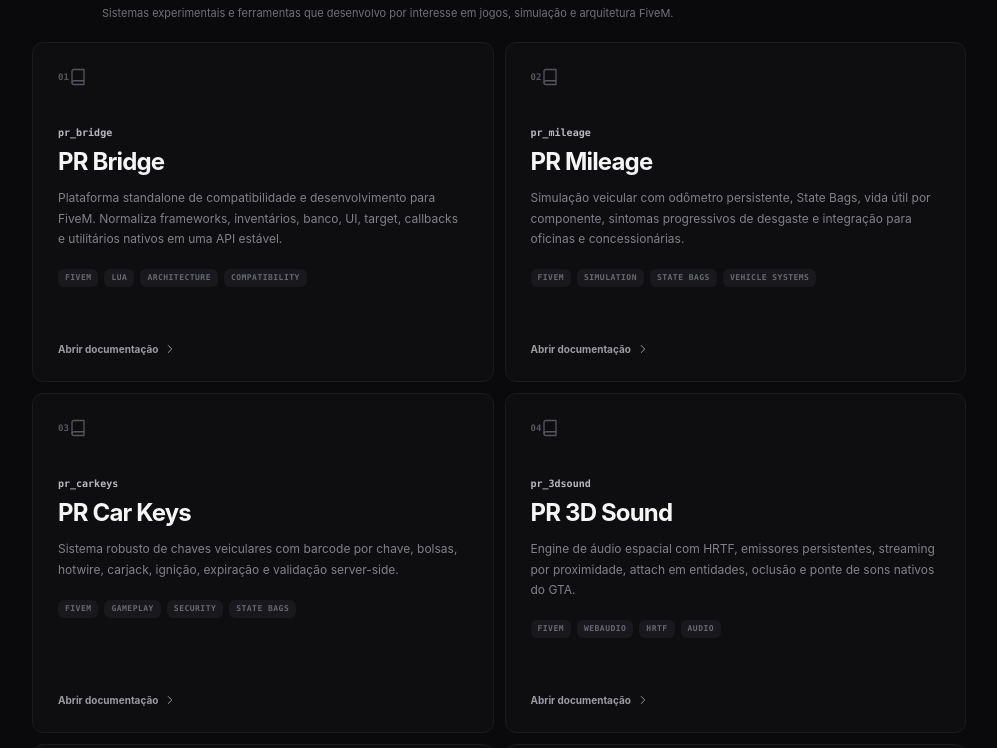
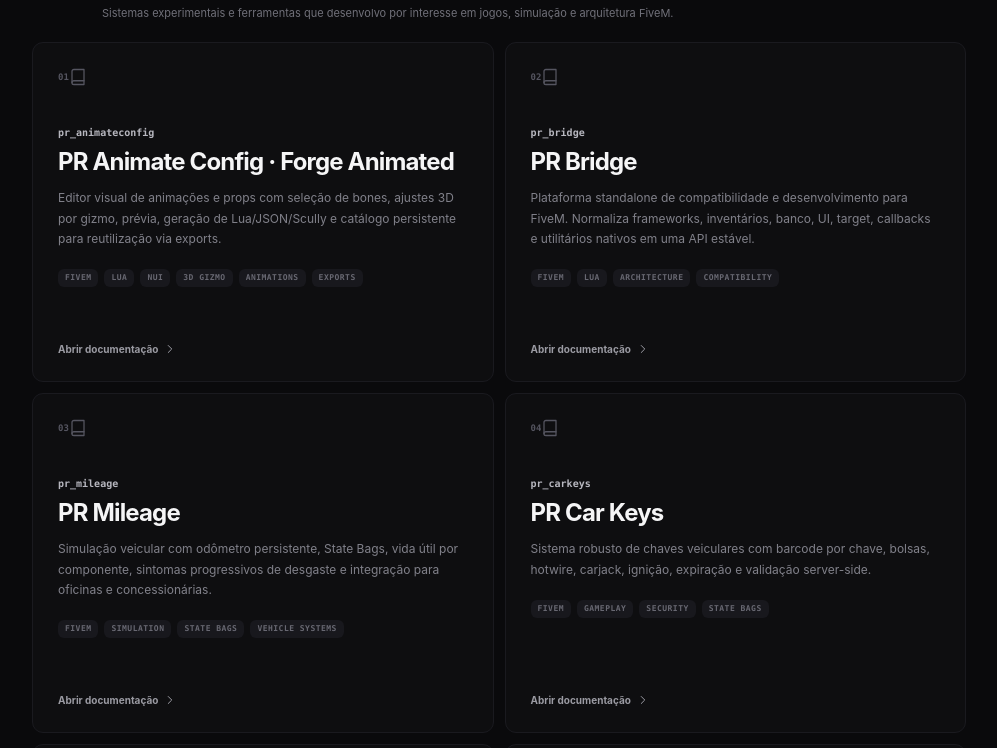
Before and after one commit to Pierremoraes-ofc/portifolio, a React (Vite) app: page / in a window 1280 px wide. Shown: the part 3760-4508 px from the top of the page, without its empty margins (270-1267 px from the left). Built offline with nearby package versions, Linux system fonts and the light colour scheme.

Commit message:
feat: showcase PR Animate Config in FiveM hobby projects

```diff
--- a/src/App.jsx
+++ b/src/App.jsx
@@ -38,6 +38,14 @@ const PROJECTS = [
 ];
 
 const HOBBY_PROJECTS = [
+  {
+    name: 'PR Animate Config · Forge Animated',
+    repo: 'https://github.com/Pierremoraes-ofc/pr_animateConfig',
+    code: 'pr_animateconfig',
+    tags: ['FiveM', 'Lua', 'NUI', '3D Gizmo', 'Animations', 'Exports'],
+    pt: 'Editor visual de animações e props com seleção de bones, ajustes 3D por gizmo, prévia, geração de Lua/JSON/Scully e catálogo persistente para reutilização via exports.',
+    en: 'Visual animation and prop editor with bone selection, 3D gizmo transforms, preview, Lua/JSON/Scully output and a persistent catalog reusable through exports.',
+  },
   {
     name: 'PR Bridge',
     repo: 'https://github.com/Pierremoraes-ofc/pr_bridge',
```
